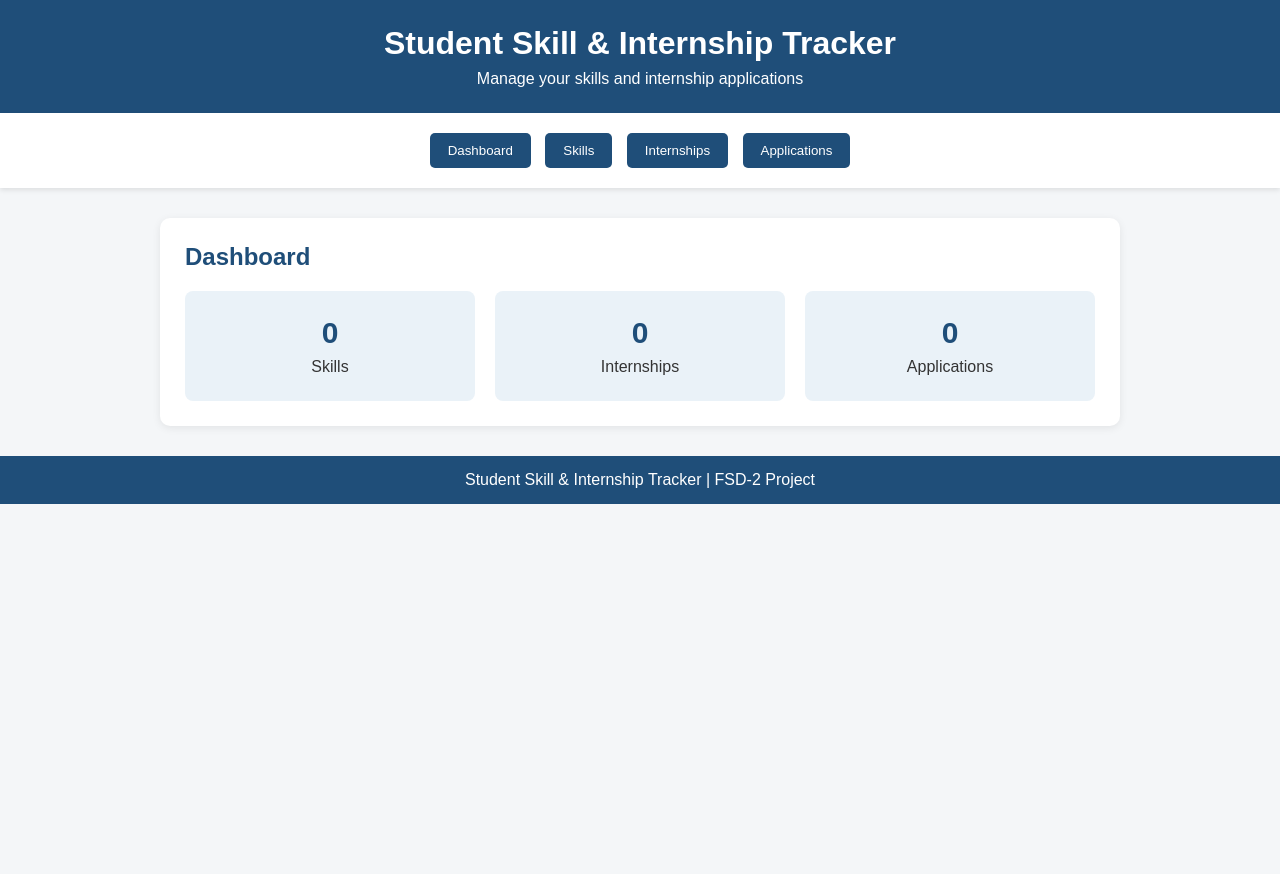
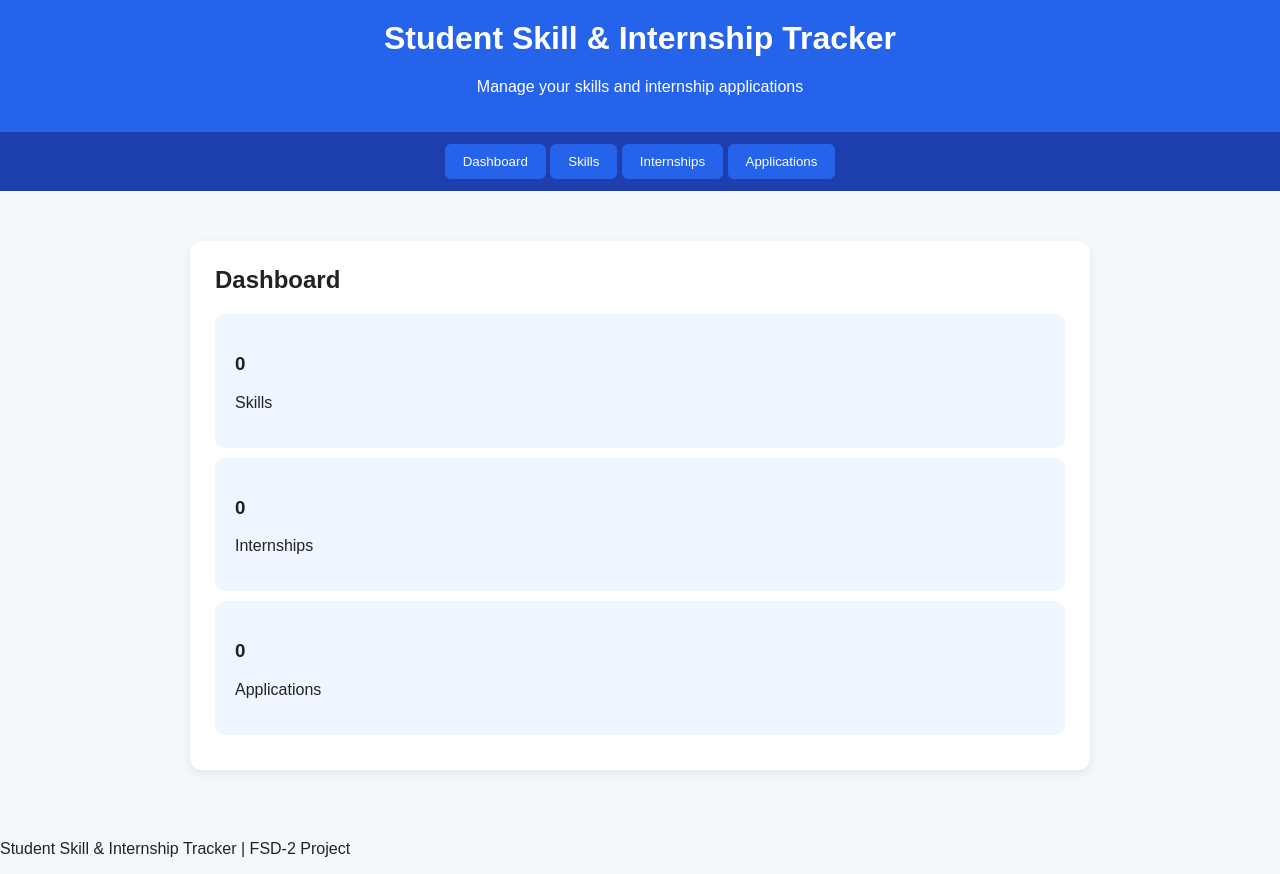
Before and after one commit to 24kb1a05r7/student-skill-internship-tracker, a plain HTML site: page frontend/index.html in a window 1280 px wide. Before the commit the page ends 800 px from the top, so only its background shows below. Drawn offline with Linux system fonts and the light colour scheme; no server answers.

Commit message:
improve website styling

```diff
--- a/frontend/style.css
+++ b/frontend/style.css
@@ -1,144 +1,76 @@
-* {
-    box-sizing: border-box;
-    margin: 0;
-    padding: 0;
-}
-
 body {
     font-family: Arial, sans-serif;
-    background: #f4f6f8;
-    color: #333;
+    margin: 0;
+    background: #f4f7fb;
+    color: #222;
 }
 
 header {
-    background: #1f4e79;
+    background: #2563eb;
     color: white;
+    padding: 20px;
     text-align: center;
-    padding: 25px;
-}
-
-header h1 {
-    margin-bottom: 8px;
 }
 
 nav {
-    background: white;
-    padding: 15px;
+    background: #1e40af;
+    padding: 12px;
     text-align: center;
-    box-shadow: 0 2px 5px rgba(0,0,0,0.1);
 }
 
-nav button {
+nav a {
+    color: white;
+    text-decoration: none;
+    margin: 0 15px;
+    font-weight: bold;
+}
+
+nav a:hover {
+    text-decoration: underline;
+}
+
+main {
+    max-width: 900px;
+    margin: 30px auto;
+    padding: 20px;
+}
+
+section {
+    background: white;
+    padding: 25px;
+    margin-bottom: 20px;
+    border-radius: 12px;
+    box-shadow: 0 3px 10px rgba(0, 0, 0, 0.08);
+}
+
+h1, h2 {
+    margin-top: 0;
+}
+
+button {
+    background: #2563eb;
+    color: white;
+    border: none;
     padding: 10px 18px;
-    margin: 5px;
-    border: none;
-    background: #1f4e79;
-    color: white;
-    border-radius: 5px;
+    border-radius: 6px;
     cursor: pointer;
 }
 
-nav button:hover {
-    background: #163a5c;
+button:hover {
+    background: #1d4ed8;
 }
 
-main {
-    max-width: 1000px;
-    margin: 30px auto;
-    padding: 0 20px;
-}
-
-.section {
-    background: white;
-    padding: 25px;
-    margin-bottom: 25px;
-    border-radius: 10px;
-    box-shadow: 0 2px 8px rgba(0,0,0,0.08);
-}
-
-.section h2 {
-    margin-bottom: 20px;
-    color: #1f4e79;
-}
-
-.cards {
-    display: flex;
-    gap: 20px;
+input,
+select {
+    padding: 10px;
+    margin: 5px;
+    border: 1px solid #ccc;
+    border-radius: 6px;
 }
 
 .card {
-    flex: 1;
-    background: #eaf2f8;
-    padding: 25px;
-    text-align: center;
-    border-radius: 8px;
-}
-
-.card h3 {
-    font-size: 30px;
-    color: #1f4e79;
-    margin-bottom: 8px;
-}
-
-input {
-    padding: 10px;
-    margin: 5px;
-    border: 1px solid #ccc;
-    border-radius: 5px;
-}
-
-button {
-    cursor: pointer;
-}
-
-.section > button {
-    padding: 10px 15px;
-    background: #1f4e79;
-    color: white;
-    border: none;
-    border-radius: 5px;
-}
-
-ul {
-    margin-top: 20px;
-    padding-left: 20px;
-}
-
-li {
+    background: #eff6ff;
+    padding: 20px;
+    border-radius: 10px;
     margin: 10px 0;
 }
-
-.internship-card {
-    border: 1px solid #ddd;
-    padding: 15px;
-    margin-top: 15px;
-    border-radius: 8px;
-}
-
-.apply-btn {
-    margin-top: 10px;
-    padding: 8px 15px;
-    background: #28a745;
-    color: white;
-    border: none;
-    border-radius: 5px;
-}
-
-footer {
-    text-align: center;
-    background: #1f4e79;
-    color: white;
-    padding: 15px;
-    margin-top: 30px;
-}
-
-@media (max-width: 600px) {
-    .cards {
-        flex-direction: column;
-    }
-
-    input {
-        width: 100%;
-        margin: 5px 0;
-    }
-}
```
